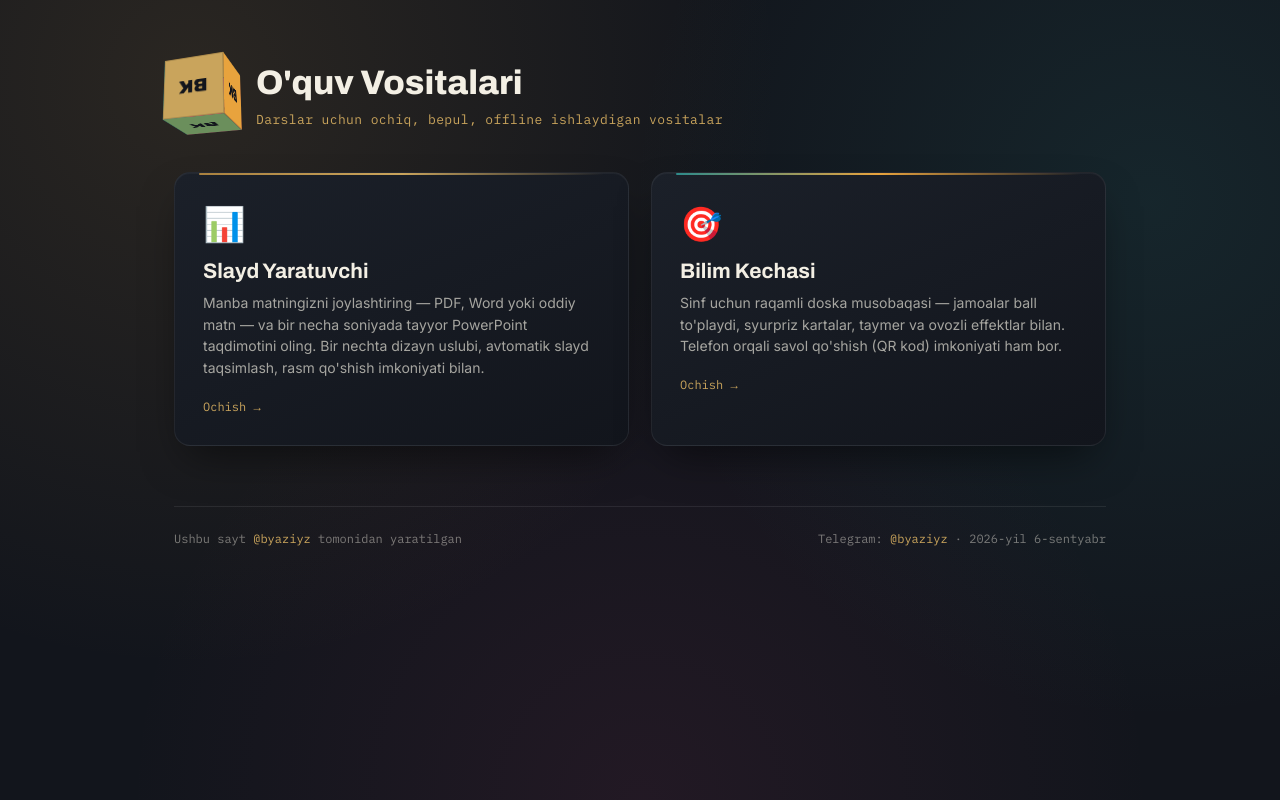
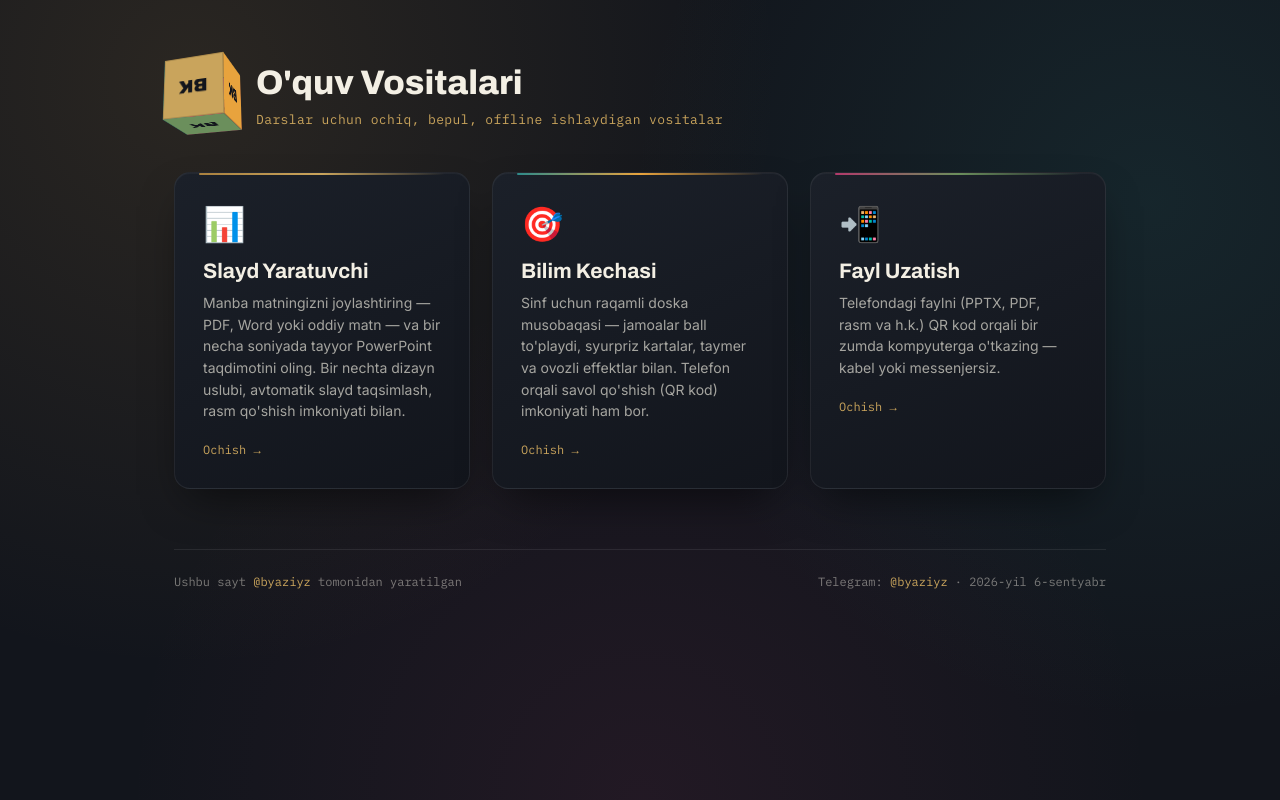
Before and after one commit to aziyz123/aziyz123.github.io, a plain HTML site: page index.html in a window 1280 px wide. Drawn offline with Linux system fonts and the light colour scheme.

Commit message:
Update index.html

```diff
--- a/index.html
+++ b/index.html
@@ -39,7 +39,8 @@
   h1{ font-family:'Archivo', sans-serif; font-weight:800; font-size: 34px; margin:0; }
   .sub{ font-family:'IBM Plex Mono', monospace; font-size: 13px; color: var(--gold-2); margin-top:10px; letter-spacing:0.03em; }
 
-  .grid{ display:grid; grid-template-columns: 1fr 1fr; gap: 22px; margin-top: 44px; }
+  .grid{ display:grid; grid-template-columns: 1fr 1fr 1fr; gap: 22px; margin-top: 44px; }
+  @media (max-width: 900px){ .grid{ grid-template-columns: 1fr 1fr; } }
   @media (max-width: 720px){ .grid{ grid-template-columns: 1fr; } }
 
   .tool-card{
@@ -57,6 +58,7 @@
   .tool-card::before{ content:''; position:absolute; top:0; left:24px; right:24px; height:2px; border-radius:2px; }
   .tool-card.c1::before{ background: linear-gradient(90deg, var(--gold), var(--gold-2), transparent); }
   .tool-card.c2::before{ background: linear-gradient(90deg, var(--t2), var(--t1), transparent); }
+  .tool-card.c3::before{ background: linear-gradient(90deg, var(--t3), var(--t4), transparent); }
   .tool-card:hover{ transform: translateY(-6px); box-shadow: 0 28px 56px -14px rgba(0,0,0,0.6); }
   .tool-icon{ font-size: 34px; margin-bottom: 16px; }
   .tool-name{ font-family:'Archivo', sans-serif; font-weight:700; font-size: 21px; margin-bottom: 10px; }
@@ -102,6 +104,13 @@
       <div class="tool-desc">Sinf uchun raqamli doska musobaqasi — jamoalar ball to'playdi, syurpriz kartalar, taymer va ovozli effektlar bilan. Telefon orqali savol qo'shish (QR kod) imkoniyati ham bor.</div>
       <div class="tool-cta">Ochish</div>
     </a>
+
+    <a class="tool-card c3" href="fayl-uzatish.html">
+      <div class="tool-icon">📲</div>
+      <div class="tool-name">Fayl Uzatish</div>
+      <div class="tool-desc">Telefondagi faylni (PPTX, PDF, rasm va h.k.) QR kod orqali bir zumda kompyuterga o'tkazing — kabel yoki messenjersiz.</div>
+      <div class="tool-cta">Ochish</div>
+    </a>
   </div>
 
   <div class="footer">
```
